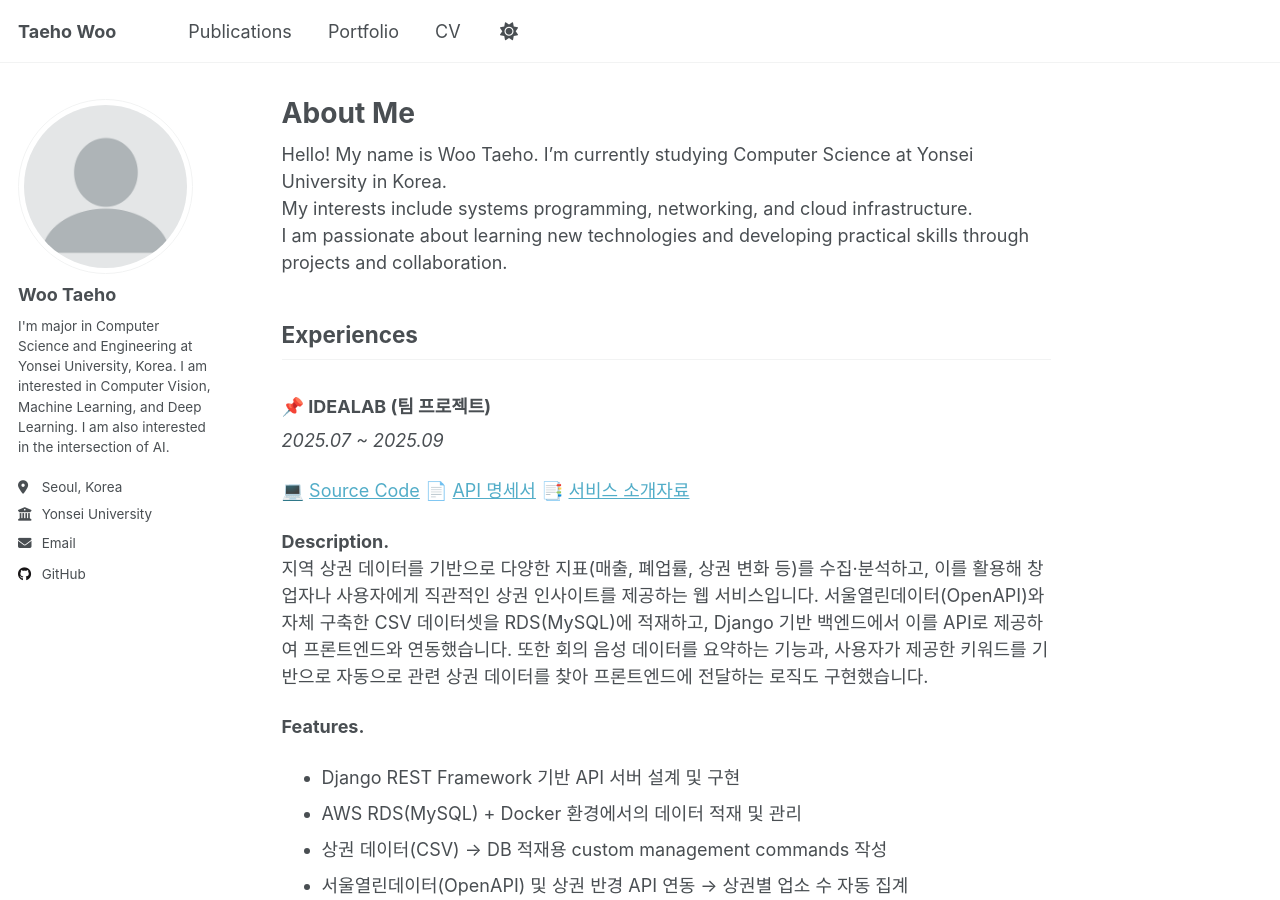
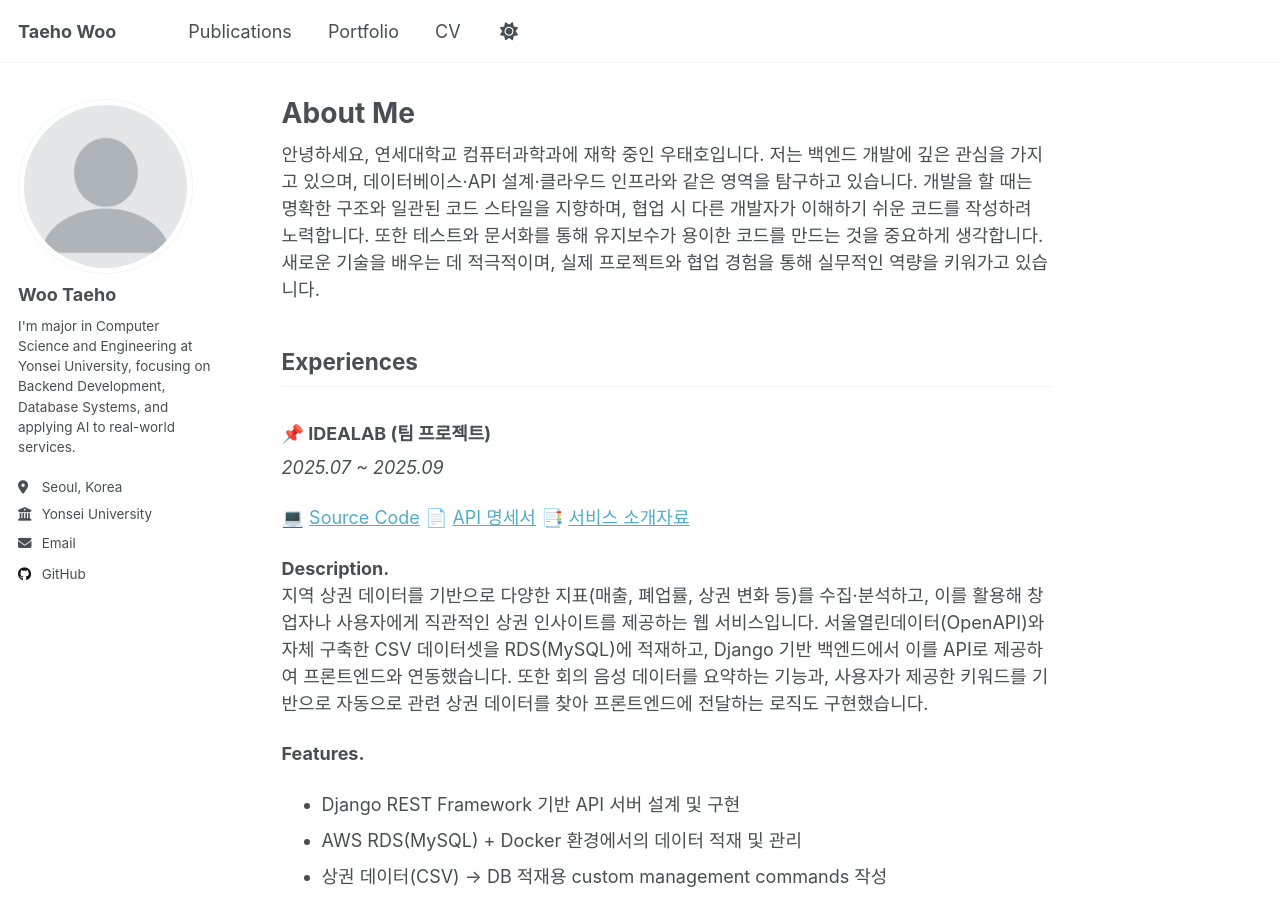
Before and after one commit to wooxogh/wooxogh.github.io, a Jekyll site: the page built from _pages/about.md, in a window 1280 px wide and 900 px high. Built offline with Jekyll 4.4.1, drawn with Linux system fonts in a browser that asks for light colours; a script that is not in the unit is left out.

Commit message:
about me 수정

```diff
--- a/_config.yml
+++ b/_config.yml
@@ -25,7 +25,7 @@ author:
   avatar           : "profile.png"
   name             : "Woo Taeho"
   pronouns         : # example: "she/her"
-  bio              : "I'm major in Computer Science and Engineering at Yonsei University, Korea. I am interested in Computer Vision, Machine Learning, and Deep Learning. I am also interested in the intersection of AI."
+  bio              : "I'm major in Computer Science and Engineering at Yonsei University, focusing on Backend Development, Database Systems, and applying AI to real-world services."
   location         : "Seoul, Korea"
   employer         : "Yonsei University"
   uri              : # URL
--- a/_pages/about.md
+++ b/_pages/about.md
@@ -7,9 +7,8 @@ redirect_from:
   - /about.html
 ---
 
-Hello! My name is Woo Taeho. I'm currently studying Computer Science at Yonsei University in Korea.
-My interests include systems programming, networking, and cloud infrastructure.
-I am passionate about learning new technologies and developing practical skills through projects and collaboration.
+안녕하세요, 연세대학교 컴퓨터과학과에 재학 중인 우태호입니다.
+저는 백엔드 개발에 깊은 관심을 가지고 있으며, 데이터베이스·API 설계·클라우드 인프라와 같은 영역을 탐구하고 있습니다. 개발을 할 때는 명확한 구조와 일관된 코드 스타일을 지향하며, 협업 시 다른 개발자가 이해하기 쉬운 코드를 작성하려 노력합니다. 또한 테스트와 문서화를 통해 유지보수가 용이한 코드를 만드는 것을 중요하게 생각합니다. 새로운 기술을 배우는 데 적극적이며, 실제 프로젝트와 협업 경험을 통해 실무적인 역량을 키워가고 있습니다.
 
 Experiences
 ------
```
